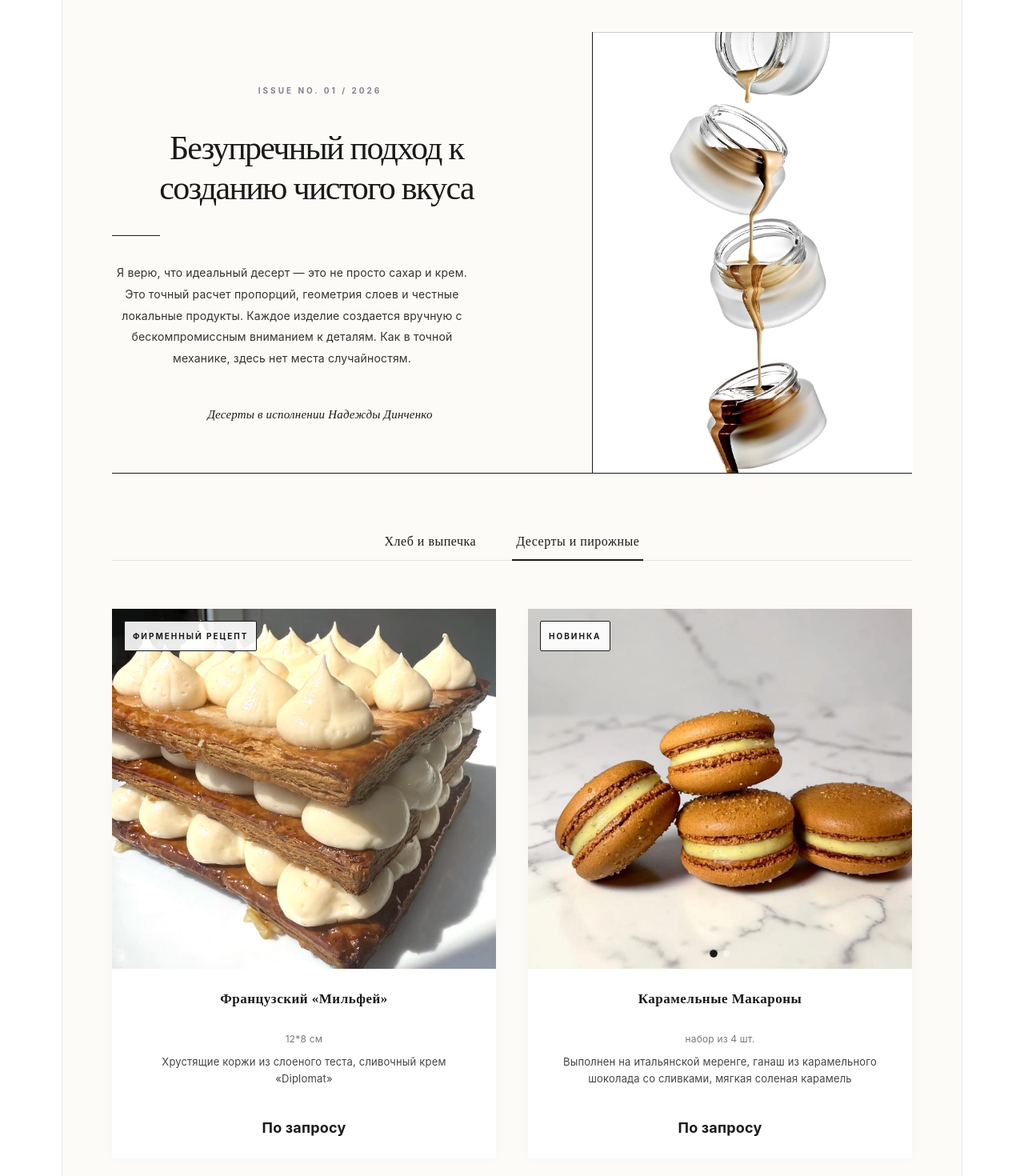
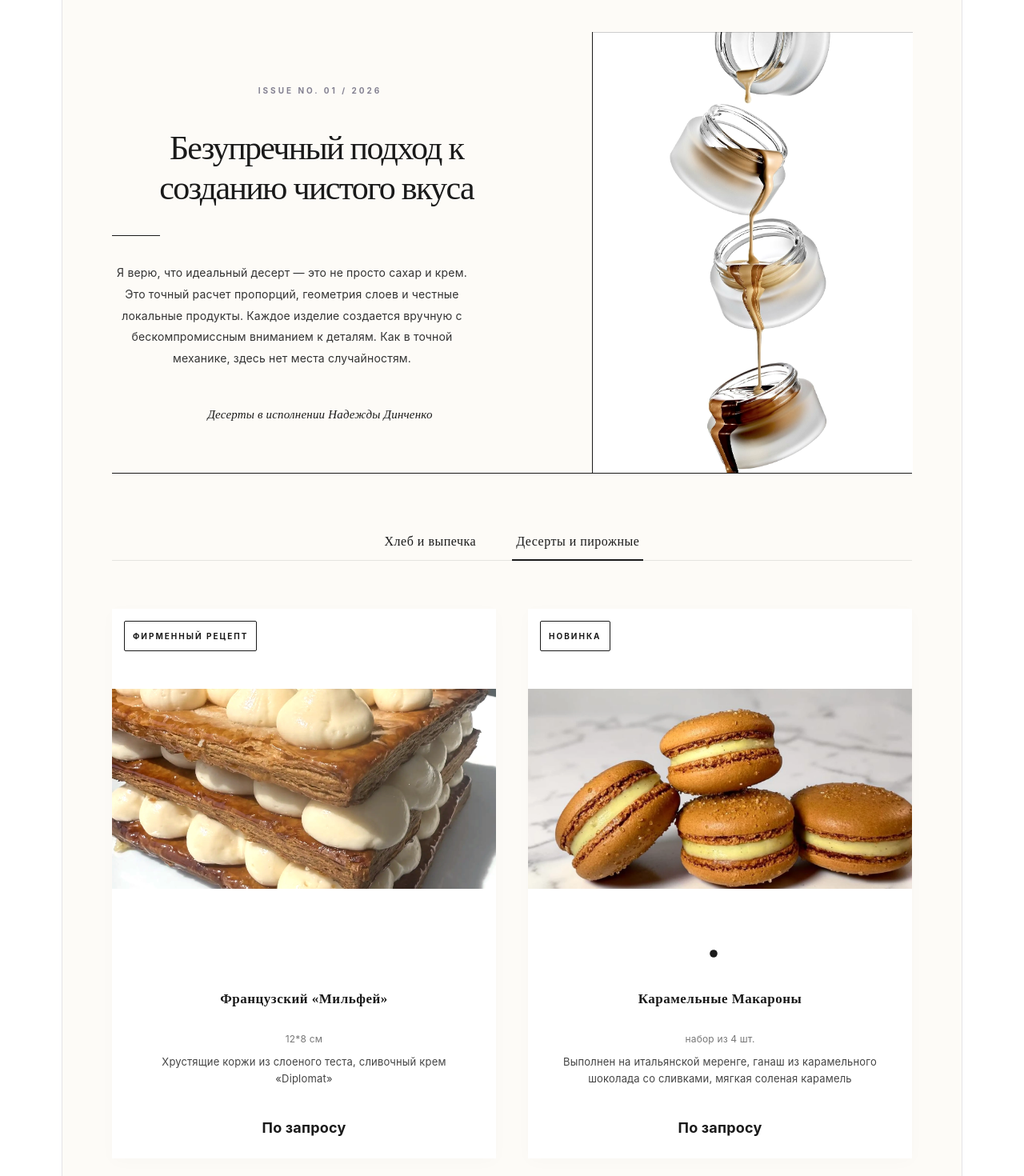
Before and after one commit to nastyadin1234-hub/menu-portfolio, a Vue app: page / in a window 1280 px wide. Shown: the top 1470 px of the page at 80% size. Built offline with nearby package versions, Linux system fonts and the light colour scheme.

Commit message:
Update New.vue

```diff
--- a/src/components/New.vue
+++ b/src/components/New.vue
@@ -750,4 +750,24 @@ onUnmounted(() => { window.removeEventListener('scroll', handleScroll) })
     backdrop-filter: blur(4px);
   }
 }
+  .product-card .image-wrapper img,
+.product-card img:first-of-type {
+  width: 100% !important;
+  height: 250px !important;
+  object-fit: cover !important;
+  object-position: center !important;
+}
+
+.product-card .image-wrapper {
+  width: 100% !important;
+  height: 250px !important;
+  overflow: hidden !important;
+}
+.product-card img,
+.product-image {
+  width: 100% !important;
+  height: auto !important;
+  object-fit: cover !important;
+}
+
 </style>
```
